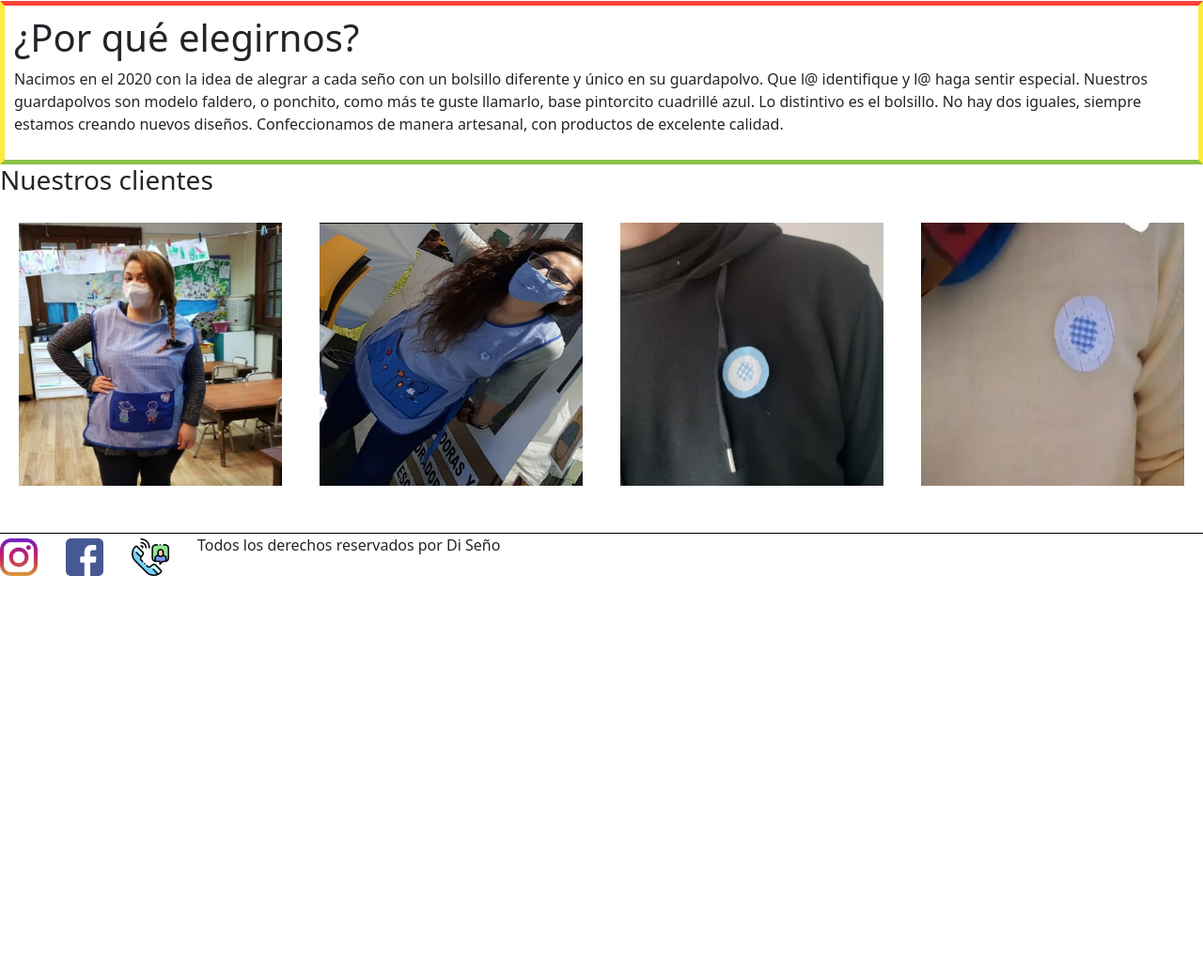
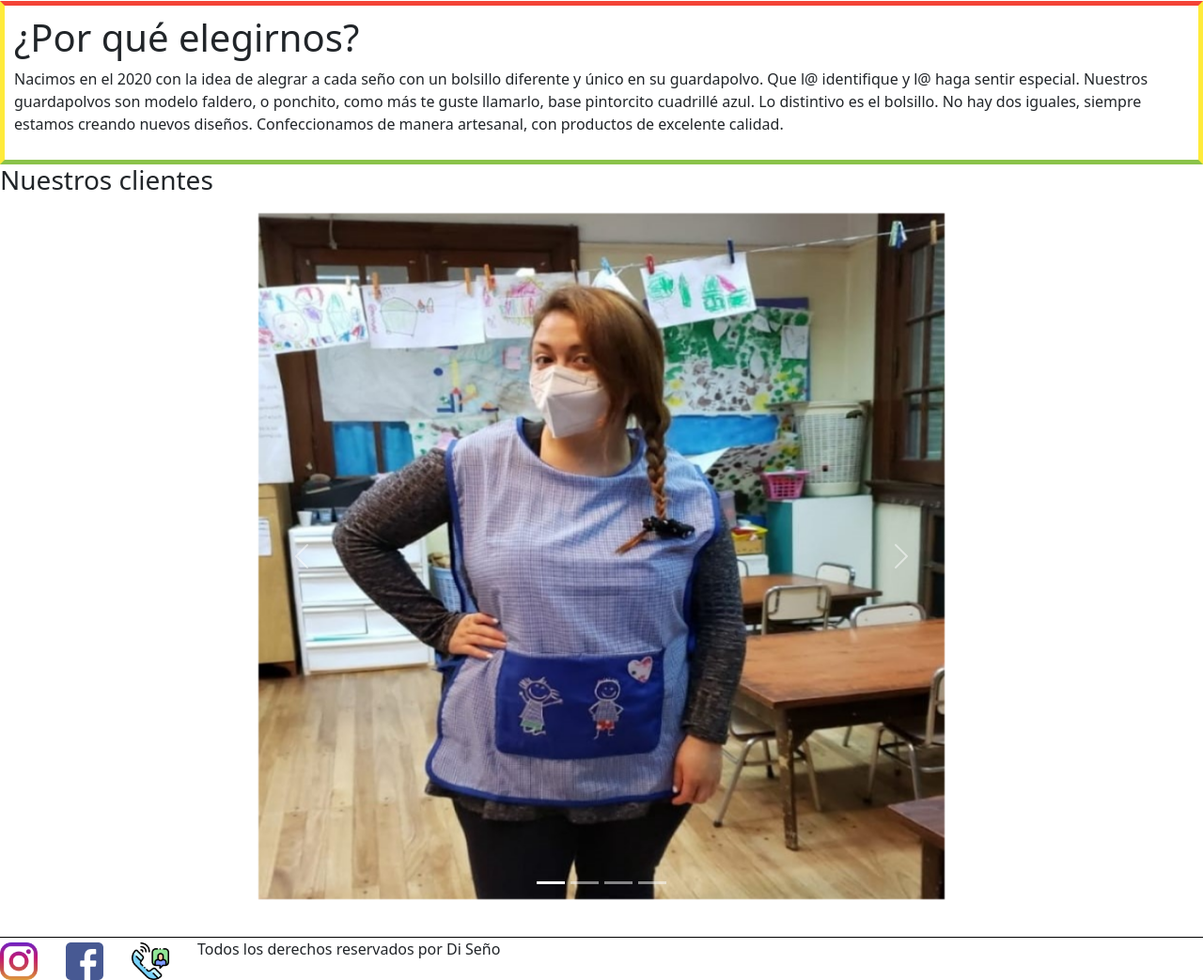
Before and after one commit to dariozarranz/entrega-final, a plain HTML site: page index.html in a window 1280 px wide. Shown: the part 314-1357 px from the top of the page at 94% size. Before the commit the page ends 927 px from the top, so only its background shows below. Drawn offline with nearby package versions, Linux system fonts and the light colour scheme.

Commit message:
incorporando carousel bootstrap

```diff
--- a/estilos.css
+++ b/estilos.css
@@ -25,6 +25,16 @@
     justify-content: center;
 }
 
+.centrado {
+    display: flex;
+    flex-direction: column;
+}
+
+.carousel{
+    margin-left: auto;
+    margin-right: auto;
+}
+
 .contenedor-imagenes {
     display: flex;
     padding: 10px;
@@ -32,9 +42,9 @@
 }
 
 .imagen-suelta {
-    width: 300px;
+    width: 750px;
     padding: 10px;
-    height: 300px;
+    height: 750px;
 }
 
 nav div {
--- a/index.html
+++ b/index.html
@@ -6,7 +6,7 @@
   <meta http-equiv="X-UA-Compatible" content="IE=edge">
   <meta name="viewport" content="width=device-width, initial-scale=1.0">
   <title>Di seño</title>
-        <!-- Link a Bootstrap -->
+        <!-- Link a Bootstrap CSS -->
   <link href="https://cdn.jsdelivr.net/npm/bootstrap@5.2.0/dist/css/bootstrap.min.css" rel="stylesheet" integrity="sha384-gH2yIJqKdNHPEq0n4Mqa/HGKIhSkIHeL5AyhkYV8i59U5AR6csBvApHHNl/vI1Bx" crossorigin="anonymous">
 
         <!-- Link Archivo CSS -->
@@ -55,12 +55,37 @@
         </div>
         <!-- por que elegirnos -->
         <h3>Nuestros clientes</h3>
-
-        <div class= "contenedor-imagenes grid-imagenes">
-          <img class= "imagen-suelta" src="Public/maestra 1 editada.jpeg" alt="Cliente 1 con su guardapolvo">
-          <img class= "imagen-suelta" src="Public/Maestra 2 editada.jpeg" alt="Cliente 2 con su guardapolvo">
-          <img class= "imagen-suelta" src="Public/escarapela puesta 1 editada.jpeg" alt="Cliente 1 con su escarapela">
-          <img class= "imagen-suelta" src="Public/escarapela puesta 2 editada.jpeg" alt="Cliente 2 con su escarapela">
+        <div class="centrado">
+          <div id="carouselExampleIndicators" class="carousel slide" data-bs-ride="true">
+            <div class="carousel-indicators">
+              <button type="button" data-bs-target="#carouselExampleIndicators" data-bs-slide-to="0" class="active" aria-current="true" aria-label="Slide 1"></button>
+              <button type="button" data-bs-target="#carouselExampleIndicators" data-bs-slide-to="1" aria-label="Slide 2"></button>
+              <button type="button" data-bs-target="#carouselExampleIndicators" data-bs-slide-to="2" aria-label="Slide 3"></button>
+              <button type="button" data-bs-target="#carouselExampleIndicators" data-bs-slide-to="3" aria-label="Slide 4"></button>
+            </div>
+            <div class="carousel-inner ">
+              <div class="carousel-item active">
+                <img class= "imagen-suelta" src="./Public/maestra 1 editada.jpeg"  alt="...">
+              </div>
+              <div class="carousel-item">
+                <img class= "imagen-suelta" src="./Public/Maestra 2 editada.jpeg"  alt="...">
+              </div>
+              <div class="carousel-item">
+                <img class= "imagen-suelta" src="./Public/escarapela puesta 1 editada.jpeg"  alt="...">
+              </div>
+              <div class="carousel-item">
+                <img class= "imagen-suelta" src="./Public/escarapela puesta 2 editada.jpeg" alt="...">
+              </div>
+            </div>
+            <button class="carousel-control-prev" type="button" data-bs-target="#carouselExampleIndicators" data-bs-slide="prev">
+              <span class="carousel-control-prev-icon" aria-hidden="true"></span>
+              <span class="visually-hidden">Previous</span>
+            </button>
+            <button class="carousel-control-next" type="button" data-bs-target="#carouselExampleIndicators" data-bs-slide="next">
+              <span class="carousel-control-next-icon" aria-hidden="true"></span>
+              <span class="visually-hidden">Next</span>
+            </button>
+          </div>
         </div>
         <!-- Seccion clientes -->
     </main>
```
